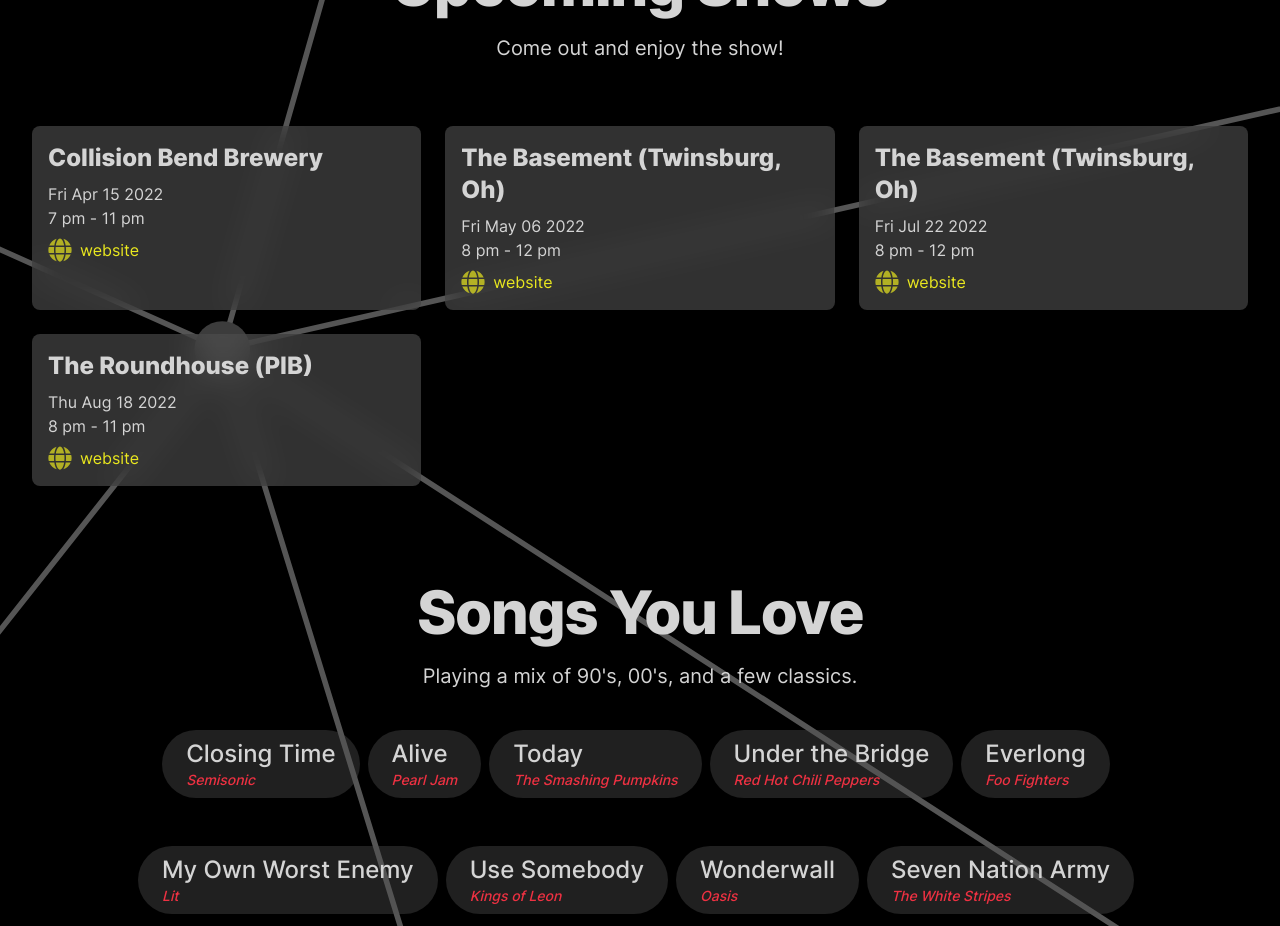
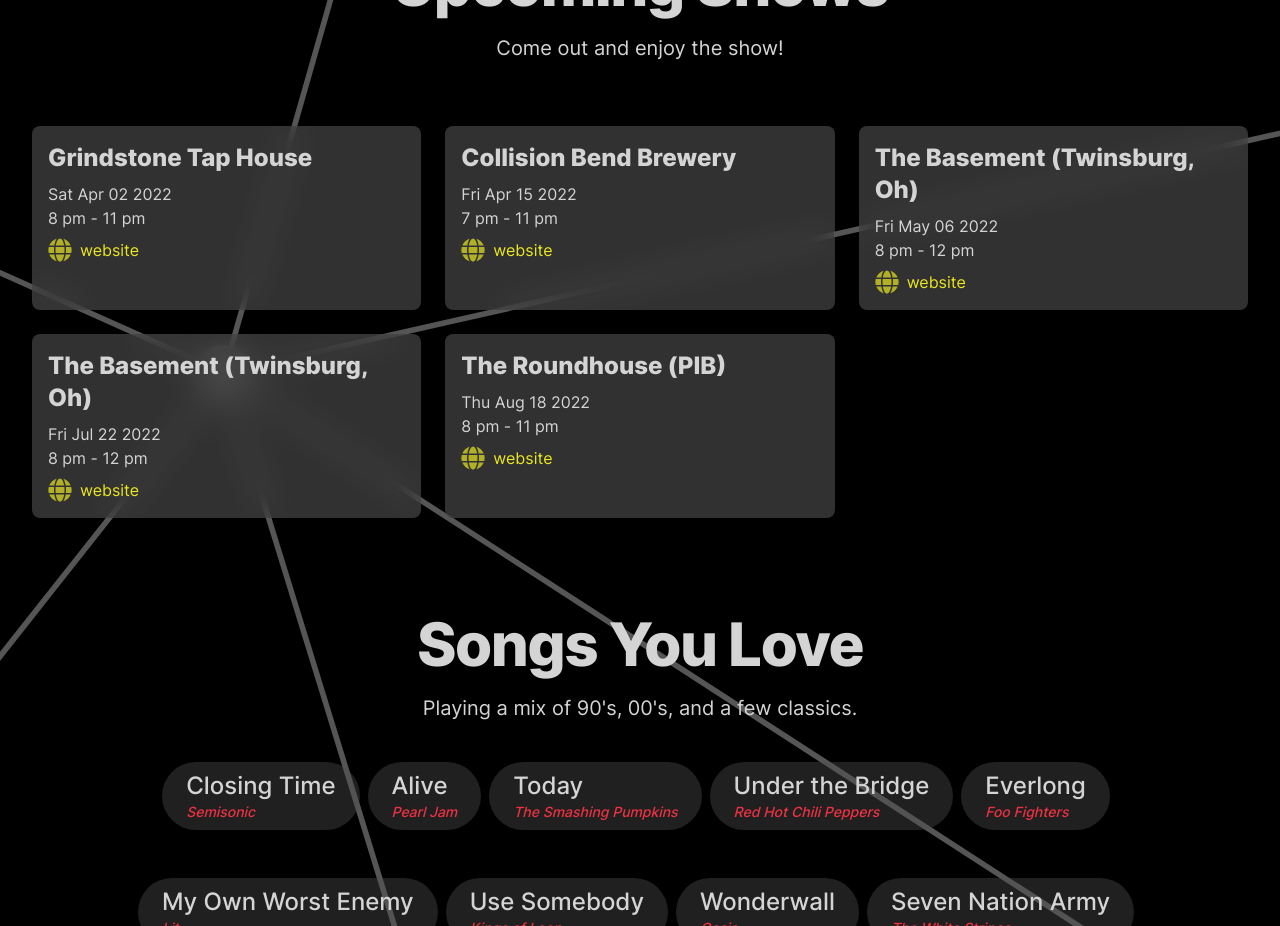
Before and after one commit to keepforever/www.endrockcle.com, a Next.js app: page / in a window 1280 px wide. Shown: the part 2980-3906 px from the top of the page. Built offline with nearby package versions, Linux system fonts and the light colour scheme.

Commit message:
chore: add show

```diff
--- a/src/constants/blackoutDays.ts
+++ b/src/constants/blackoutDays.ts
@@ -5,6 +5,8 @@ export const blackoutDays = [
   '3/13/2022',
   '3/26/2022', // sean
   '4/1/2022',
+  '4/2/2022', // grindstone taphouse Berea oh gig
+  '4/3/2022', // one show per weekend blackout
   '4/8/2022',
   '4/9/2022',
   '4/10/2022',
--- a/src/constants/shows.ts
+++ b/src/constants/shows.ts
@@ -1,27 +1,34 @@
 export const shows = [
   {
     id: 1,
+    date: '04/02/2022',
+    venueName: 'Grindstone Tap House',
+    beginEnd: '8 pm - 11 pm',
+    url: 'https://www.google.com/maps/search/?api=1&query=826%20Front%20Street%2C%20Berea%2C%20OH%2044017&query_place_id=ChIJA2_i48qUMIgRbVuO-nNEs7Q',
+  },
+  {
+    id: 2,
     date: '04/15/2022',
     venueName: 'Collision Bend Brewery',
     beginEnd: '7 pm - 11 pm',
     url: 'https://www.collisionbendbrewery.com/',
   },
   {
-    id: 2,
+    id: 3,
     date: '05/06/2022',
     venueName: 'The Basement (Twinsburg, Oh)',
     beginEnd: '8 pm - 12 pm',
     url: 'https://www.facebook.com/TheBasementTwinsburg',
   },
   {
-    id: 3,
+    id: 4,
     date: '07/22/2022',
     venueName: 'The Basement (Twinsburg, Oh)',
     beginEnd: '8 pm - 12 pm',
     url: 'https://www.facebook.com/TheBasementTwinsburg',
   },
   {
-    id: 4,
+    id: 5,
     date: '08/18/2022',
     venueName: 'The Roundhouse (PIB)',
     beginEnd: '8 pm - 11 pm',
```
